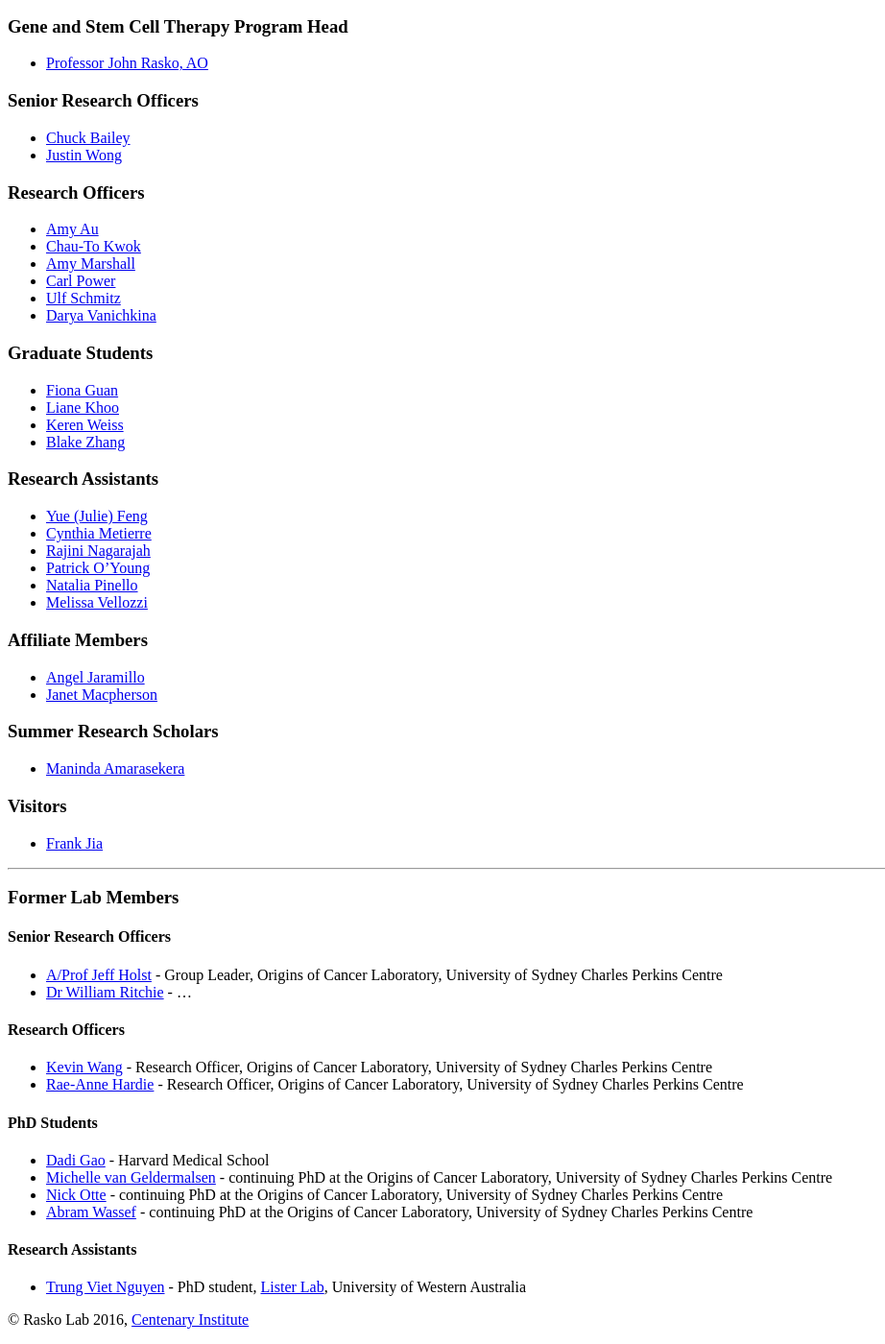
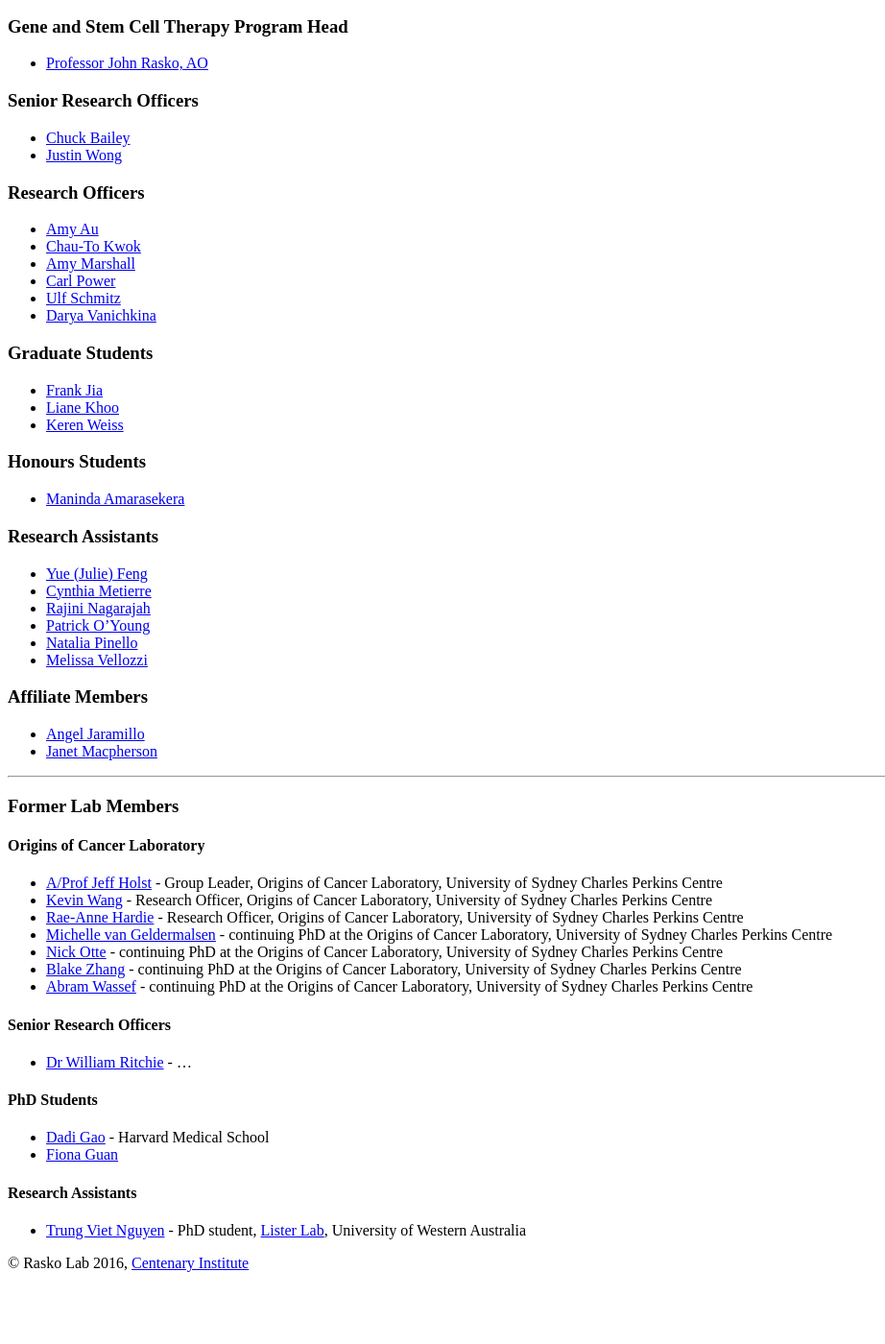
Before and after one commit to gardiners/raskolab.github.io, a Jekyll site: the page built from people.md, in a window 1280 px wide and 1400 px high, scrolled down 640 px. Shown: the whole window at 96% size, without its empty margins (0-922 px from the left). Built offline with Jekyll 4.4.1, drawn with Linux system fonts in a browser that asks for light colours; after the commit the page ends 1981 px from its top, so only the background shows below that.

Commit message:
Update people.md

```diff
--- a/people.md
+++ b/people.md
@@ -30,10 +30,12 @@ group: navigation
 - [Darya Vanichkina](./profiles/darya)
 
 ### Graduate Students
-- [Fiona Guan](./profiles/fiona)
+- [Frank Jia](./profiles/frank)
 - [Liane Khoo](./profiles/liane)
 - [Keren Weiss](./profiles/keren)
-- [Blake Zhang](./profiles/blake)
+
+### Honours Students
+- [Maninda Amarasekera](./profiles/maninda)
 
 ### Research Assistants
 - [Yue (Julie) Feng](./profiles/juliefeng)
@@ -47,30 +49,27 @@ group: navigation
 - [Angel Jaramillo](./profiles/angel)
 - [Janet Macpherson](./profiles/janet)
 
-### Summer Research Scholars
-- [Maninda Amarasekera](./profiles/maninda)
-
-### Visitors
-- [Frank Jia](./profiles/frank)
-
 ***
 
 ### Former Lab Members
 
-#### Senior Research Officers
+#### Origins of Cancer Laboratory
+
 - [A/Prof Jeff Holst](./profiles/jeff) - Group Leader, Origins of Cancer Laboratory, University of Sydney Charles Perkins Centre
-- [Dr William Ritchie](./profiles/williamr) - ...
-
-#### Research Officers
 - [Kevin Wang](./profiles/kevin) - Research Officer, Origins of Cancer Laboratory, University of Sydney Charles Perkins Centre
 - [Rae-Anne Hardie](./profiles/raeanne) - Research Officer, Origins of Cancer Laboratory, University of Sydney Charles Perkins Centre
+- [Michelle van Geldermalsen](./profiles/michelle) - continuing PhD at the Origins of Cancer Laboratory, University of Sydney Charles Perkins Centre
+- [Nick Otte](./profiles/nickotte) - continuing PhD at the Origins of Cancer Laboratory, University of Sydney Charles Perkins Centre
+- [Blake Zhang](./profiles/blake) - continuing PhD at the Origins of Cancer Laboratory, University of Sydney Charles Perkins Centre
+- [Abram Wassef](./profiles/abram) - continuing PhD at the Origins of Cancer Laboratory, University of Sydney Charles Perkins Centre
 
+
+#### Senior Research Officers
+- [Dr William Ritchie](./profiles/williamr) - ...
 
 #### PhD Students
 - [Dadi Gao](./profiles/dadi) - Harvard Medical School
-- [Michelle van Geldermalsen](./profiles/michelle) - continuing PhD at the Origins of Cancer Laboratory, University of Sydney Charles Perkins Centre
-- [Nick Otte](./profiles/nickotte) - continuing PhD at the Origins of Cancer Laboratory, University of Sydney Charles Perkins Centre
-- [Abram Wassef](./profiles/abram) - continuing PhD at the Origins of Cancer Laboratory, University of Sydney Charles Perkins Centre
+- [Fiona Guan](./profiles/fiona)
 
 #### Research Assistants
 - [Trung Viet Nguyen](./profiles/trung) - PhD student, [Lister Lab](http://listerlab.org/), University of Western Australia
```
